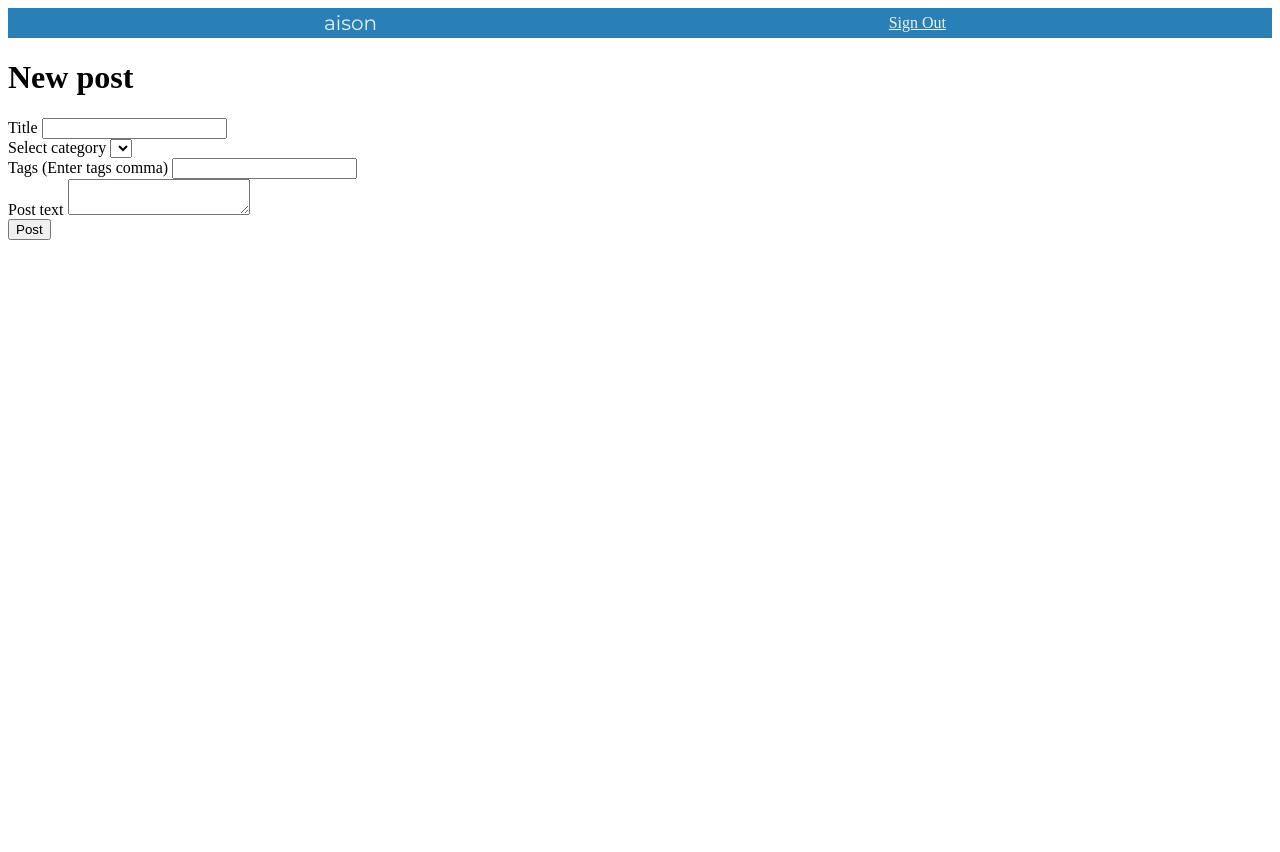
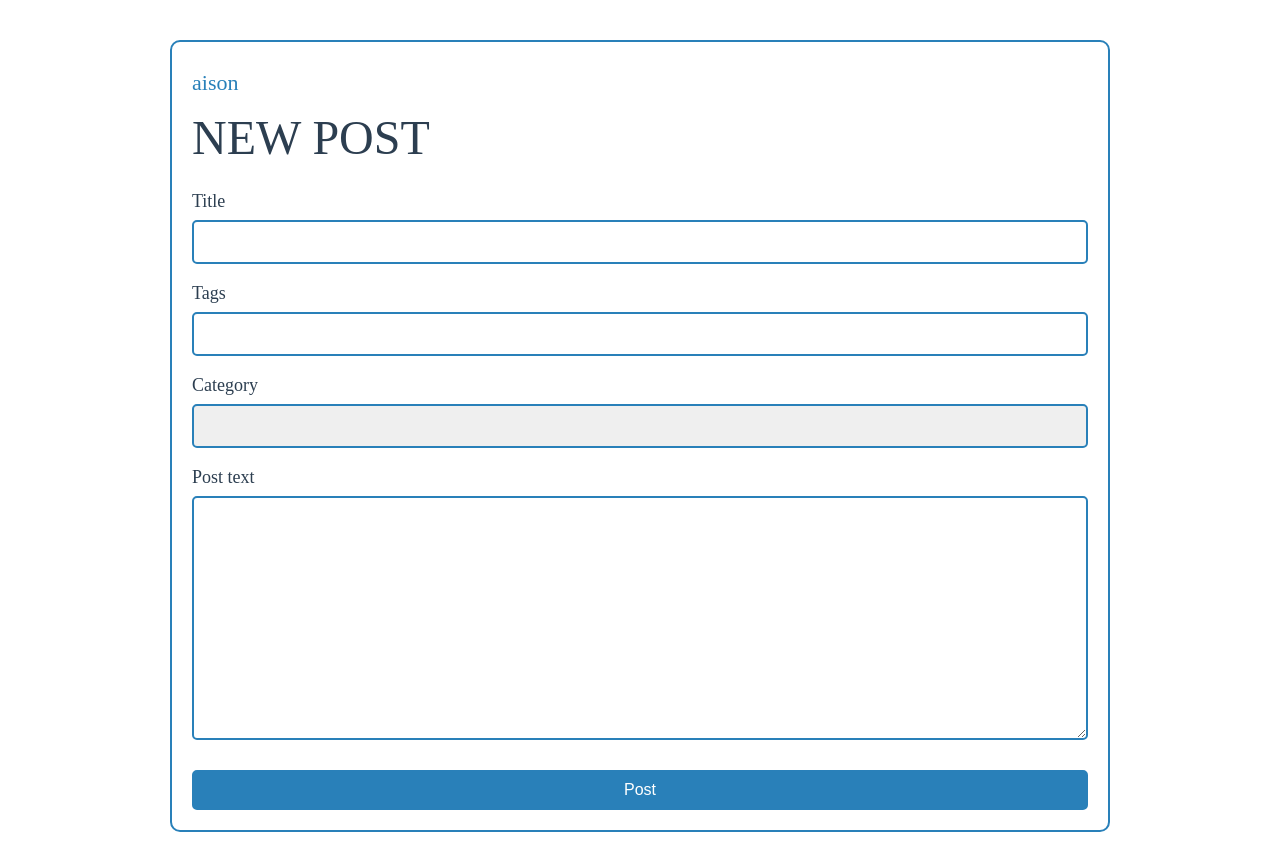
Before and after one commit to AdamKhagar/Blog-on-Flask, a Flask app: page /new_post in a window 1280 px wide. Before the commit the page ends 240 px from the top, so only its background shows below. Run offline with Flask 2, Linux system fonts and the light colour scheme; the visitor is signed in with stand-in values (Sample User, id 1); lists and menus that the app fills with data are empty; parts of the project's set-up code (start-up, migrations or seed data) failed here and were passed over.

Commit message:
added style for post.html

```diff
--- a/app/forms.py
+++ b/app/forms.py
@@ -8,7 +8,7 @@ from .models import Category
 class LoginForm(FlaskForm):
     username = StringField('Username', validators=[DataRequired()])
     password = PasswordField('Password', validators=[DataRequired()])
-    remember = BooleanField('Remember me', render_kw={'addLabel': '+', 'label': 'Remember Me'})
+    remember = BooleanField('Remember me', render_kw={'label': 'Remember Me'})
     submit = SubmitField('', render_kw={'value': 'Log In'})
 
 
@@ -29,9 +29,9 @@ class RegisterForm(FlaskForm):
 
 class PostForm(FlaskForm):
     title = StringField('Title', validators=[DataRequired(), length(max=255)])
-    category = SelectField('Select category', validators=[DataRequired()],
+    tags = StringField('Tags')
+    category = SelectField('Category', validators=[DataRequired()],
         choices=Category.get_list()
     )
-    tags = StringField('Tags (Enter tags comma)')
-    text = TextAreaField('Post text', validators=[DataRequired()])
+    text = TextAreaField('Post text', validators=[DataRequired()], render_kw={'resize': 'none', 'wrap': 'hard'})
     submit = SubmitField('', render_kw={'value': 'Post'})
--- /dev/null
+++ b/app/static/css/post.css
@@ -0,0 +1,133 @@
+body {
+    font-family: 'Montesserat';
+    color:#2c3e50;
+}
+
+main {
+    width: 100%;
+    display: flex;
+    margin-top: 40px;
+    justify-content: center;
+    /* min-height: 100vh; */
+    margin-bottom: 20px;
+}
+
+a {
+    text-decoration: none;
+    color: #2c3e50;
+}
+
+.hidden {
+    display: none !important;
+}
+
+*, :hover, :active {
+    /* border: none; */
+    outline: none;
+}
+
+.logo {
+    font-size: 22px;
+    width: 30px ;
+    color: #2980b9
+    /* align-self:flex-start; */
+}
+
+.logo:hover {
+    color: #3498db;
+}
+
+.error {
+    display: block;
+    color: #e74c3c;
+    border: #e74c3c solid 2px;
+    border-radius: 5px;
+    font-size: 14px;
+    line-height: 21px;
+    margin: 20px 0;
+    padding: 10px 15px;
+    min-height: 20px;
+    display: flex;
+    align-items: center;
+}
+
+.main {
+    display: flex;
+    flex-direction: column;
+    width: 70%;
+    min-width: 500px;
+    border: 2px solid #2980b9;
+    border-radius: 10px;
+    padding: 30px 20px 20px 20px;
+}
+
+h1 {
+    font-size: 48px;
+    font-weight: 500;
+    margin: 20px 0;
+    text-transform: uppercase;
+}
+
+form {
+    display: flex;
+    flex-direction: column;
+}
+
+.field {
+    display: flex;
+    flex-direction: column;
+    margin: 10px 0;
+}
+
+.field:last-child {
+    margin-bottom: 0;
+    padding-bottom: 0;
+}
+
+label {
+    margin-bottom: 10px;
+    font-size: 18px;
+}
+
+input, select, textarea, option {
+    padding: 10px;
+    border-radius: 5px;
+    border: 2px solid #2980b9;
+    appearance: none;
+    outline: none;
+    font-size: 16px;
+    color: #2c3e50
+}
+
+input[type="text"] {
+    height: 20px;
+    font-size: 16px;
+}
+
+input[type="submit"] {
+    background-color: #2980b9;
+    margin-bottom: 0;
+    color: white;
+    height: 40px;
+    padding: 0;
+}
+
+input:hover, textarea:hover, select:hover{
+    border-color: #3498db;
+}
+
+input[type="submit"]:hover {
+    background-color: #3498db;
+}
+
+select {
+    line-height: 20px;
+}
+
+textarea {
+    resize: vertical;
+    min-height: 210px;
+    height: 210px;
+    padding: 15px;
+    line-height: 24px;
+}
--- /dev/null
+++ b/app/static/js/newPost.js
@@ -0,0 +1,16 @@
+var textarea = document.querySelector('textarea');
+
+textarea.addEventListener('keyup', function(){
+    var text = this.value;
+    var qtyOfStrings = 0;
+    for (let abc of text) {
+        if (abc === '\n' || abc === '\r') {
+            qtyOfStrings++;
+        }
+    }
+    var heihgtValue = 20 * (1 + qtyOfStrings);
+    if (heihgtValue <= 210) {
+        heihgtValue = 210;
+    }
+    textarea.style.height = heihgtValue + 'px';
+});
--- a/app/templates/login.html
+++ b/app/templates/login.html
@@ -10,7 +10,7 @@
 </head>
 <body>
     <div class="box loginpage">
-        <div class="logo">aison</div>
+        <a href="{{ url_for('main') }}"><div class="logo">aison</div></a>
         <div class="login">Log In</div>
         {% for category, message in  get_flashed_messages(with_categories=true) %}
         <div class="error">{{ message }}</div>
--- a/app/templates/post.html
+++ b/app/templates/post.html
@@ -2,30 +2,56 @@
 <html lang="en">
 <head>
     <meta charset="UTF-8">
-    <meta name="viewport" content="width=device-width, initial-scale=1.0">
+    <link rel="stylesheet" href="../static/css/reset.css">
+    <link rel="stylesheet" href="../static/css/font.css">
+    <link rel="stylesheet" href="../static/css/post.css">
     <title>New Post</title>
 </head>
 <body>
-    <header>
-        {% include "header.html" %}
-    </header>
     <main>
+        <div class="main">
+            <a href="{{ url_for('main') }}"><div class="logo">aison</div></a>
             <h1>New post</h1>
             {% for category, message in  get_flashed_messages(with_categories=true) %}
-        <spam class="{{ category }}">{{ message }}</spam>
+            <div class="error">{{ message }}</div>
             {% endfor %}
             <form action="" method="POST">
+                <!-- <div class="field">
+                    <label for="title">Title</label>
+                    <input type="text" id="title">
+                </div>
+                <div class="field">
+                    <label for="">Tags</label>
+                    <input type="text" id="tags">
+                </div>
+                <div class="field">
+                    <label for="category">Category</label>
+                    <select name="category" id="category">
+                        <option value="py">Python</option>
+                        <option value="js">JavaScritpt</option>
+                    </select>
+                </div>
+                <div class="field">
+                    <label for="post">Post text</label>
+                    <textarea id="post">Post ...</textarea>
+                </div>
+                <div class="field">
+                    <input type="submit" value="Post">
+                </div> -->
                 {{ form.csrf_token() }}
                 {% for field in form if field.name != "csrf_token" %}
                 <div class='field'>
                     {{ field.label()}}
                     {{ field() }}
                         {% for error in field.errors %}
-                    <p class="error">{{ error }}</p>
+                        <div class="error">{{ error }}</div>
                         {% endfor %}
                 </div>
                 {% endfor %}
+
             </form>
+        </div>
     </main>
+    <script src="../static/js/newPost.js"></script>
 </body>
 </html>
--- a/app/templates/register.html
+++ b/app/templates/register.html
@@ -8,7 +8,7 @@
 </head>
 <body>
     <div class="box registerpage">
-        <div class="logo">aison</div>
+        <a href="{{ url_for('main') }}"><div class="logo">aison</div></a>
         <div class="signup">Sign Up</div>
         {% for category, message in  get_flashed_messages(with_categories=true) %}
         <div class="error">{{ message }}</div>
```
Also changed, not shown: app/static/css/main.css (+17 -5 lines), app/static/css/sign.css (+11 -4 lines), app/static/js/getPost.js (+0 -8 lines), app/templates/main.html (+4 -32 lines). Lines whose indentation alone changed are shown as unchanged.
